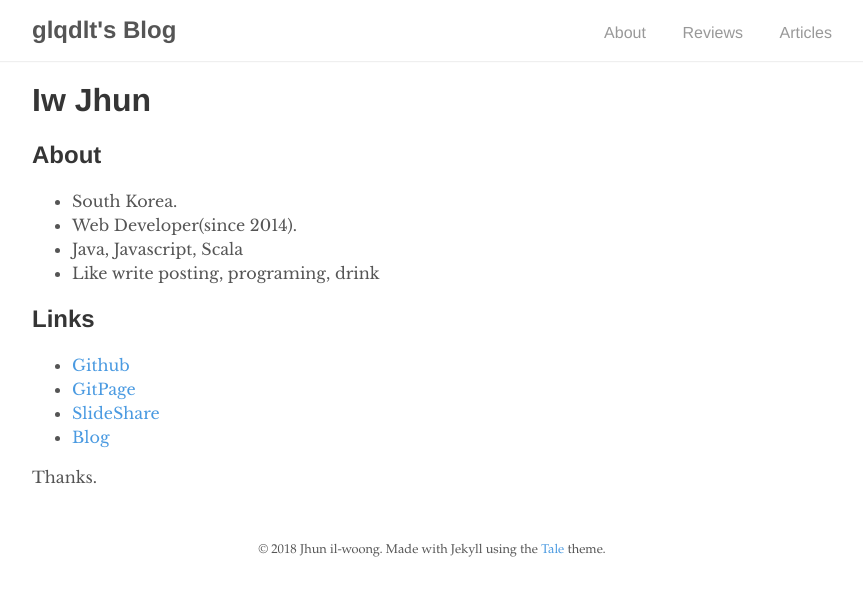
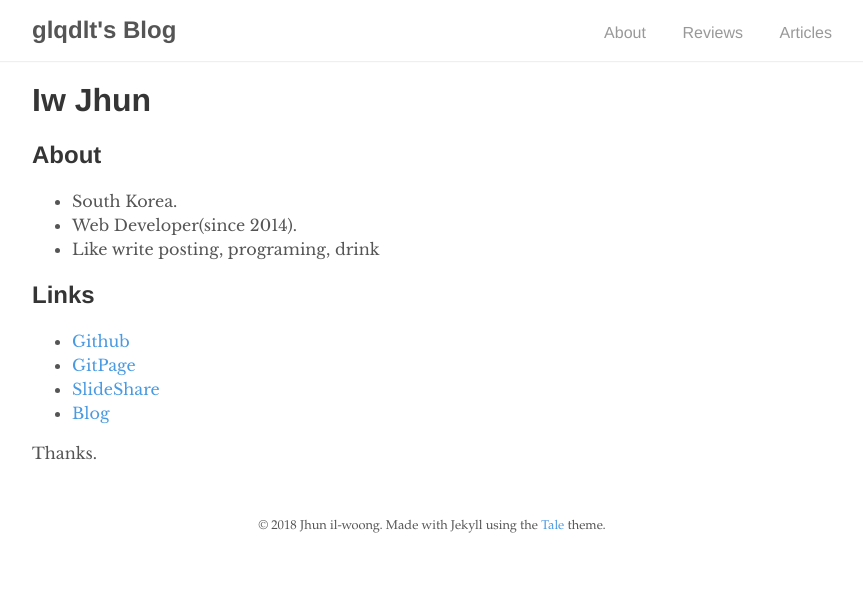
Before and after one commit to glqdlt/glqdlt.github.io, a Jekyll site: the page built from about.md, in a window 1280 px wide. Shown: the top 596 px of the page, without its empty margins (208-1071 px from the left). Built offline with Jekyll 4.4.1, drawn with Linux system fonts in a browser that asks for light colours; our own code applies the rules of GitHub Pages for plain Markdown files; some of the changed lines change nothing that is shown.

Commit message:
chore : about

```diff
--- a/about.md
+++ b/about.md
@@ -10,13 +10,8 @@ permalink: about
 ## About
 + South Korea.
 + Web Developer(since 2014).
-+ Java, Javascript, Scala
 + Like write posting, programing, drink
 
-<!-- ## Career
-
-+ 2014.10 ~ 2017.07, [Igloo Security (Korea)](http://www.igloosec.co.kr/en/index.do){:target="_blank"}, Web Developer
-+ 2017.07 ~  [Alticast (Korea)](http://www.alticast.com/main.html){:target="_blank"}, Web Devloper -->
 
 ## Links
 
```
